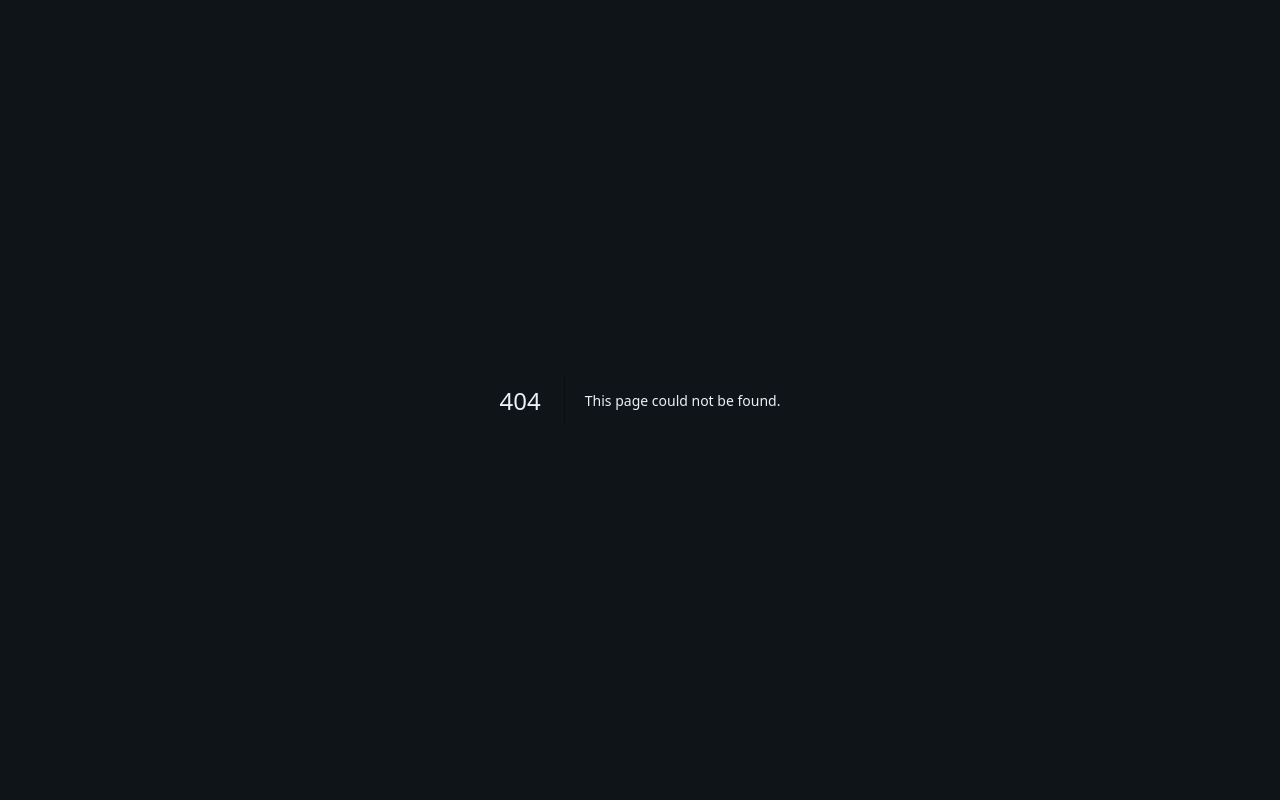
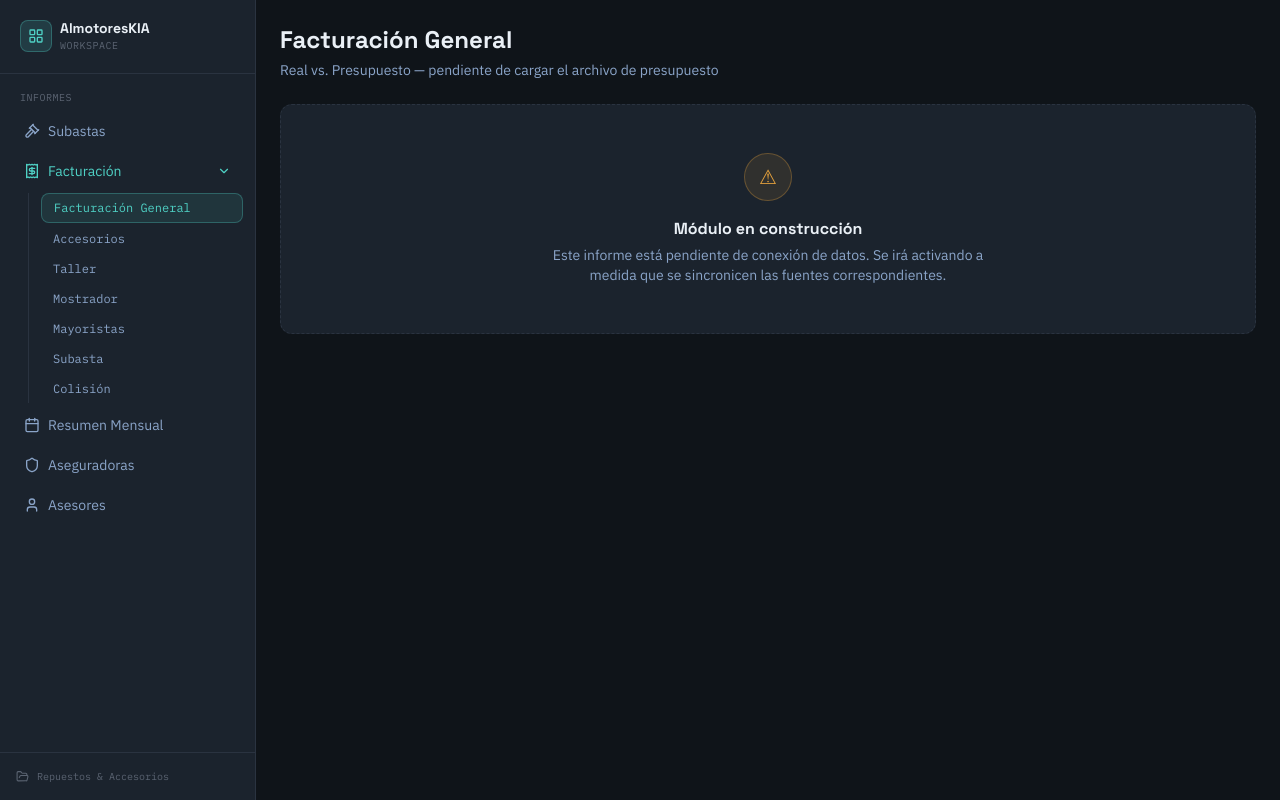
Before and after one commit to ungidixson-dotcom/almotores-repuestos-dashboard, a Next.js app: page /dashboard/facturacion in a window 1280 px wide. Before the commit this address had no page. Built offline with nearby package versions, Linux system fonts and the light colour scheme.

Commit message:
Create page.tsx

```diff
--- /dev/null
+++ b/app/dashboard/facturacion/page.tsx
@@ -0,0 +1,10 @@
+import { EnConstruccion } from '@/components/dashboard-ui'
+
+export default function FacturacionGeneralPage() {
+  return (
+    <EnConstruccion
+      titulo="Facturación General"
+      detalle="Real vs. Presupuesto — pendiente de cargar el archivo de presupuesto"
+    />
+  )
+}
```
